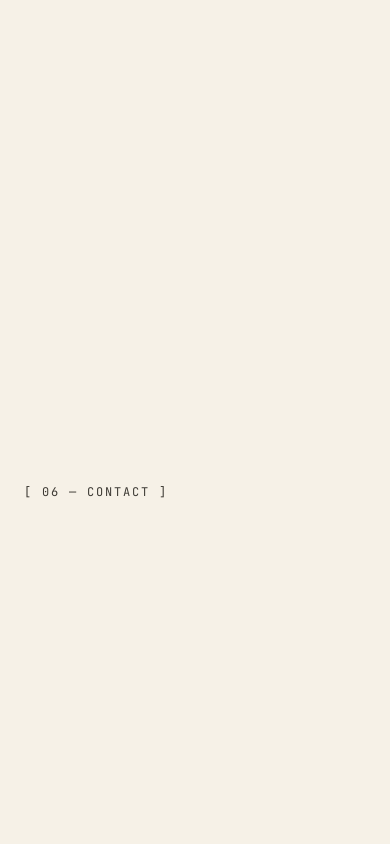
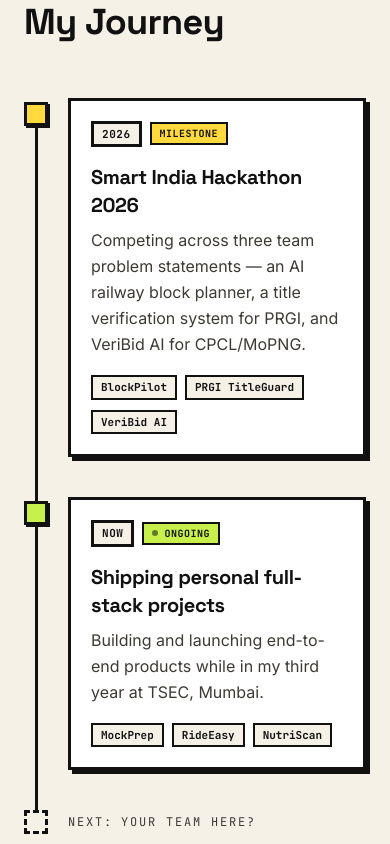
Before and after one commit to JaiKukreja-7/portfolio, a Next.js app: page / in a window 390 px wide. Shown: the part 7480-8324 px from the top of the page. Built offline with nearby package versions, Linux system fonts and the light colour scheme.

Commit message:
feat: add Journey timeline in place of Experience
Chronological timeline (SIH 2026 milestone, ongoing personal projects,
open-ended next stop linking to Contact). Nav link renamed to Journey.

```diff
--- a/src/app/page.tsx
+++ b/src/app/page.tsx
@@ -1,6 +1,7 @@
 import { About } from "@/components/about";
 import { Expertise } from "@/components/expertise";
 import { Hero } from "@/components/hero";
+import { Journey } from "@/components/journey";
 import { Projects } from "@/components/projects";
 
 export default function Home() {
@@ -11,12 +12,9 @@ export default function Home() {
       <About />
       <Expertise />
       <Projects />
+      <Journey />
 
-      {/* Temporary anchors so the nav / hero CTAs have targets.
-          Replaced by real sections in later build steps. */}
-      <section id="experience" className="min-h-[60vh] px-6 py-24">
-        <span className="section-label">[ 04 — EXPERIENCE ]</span>
-      </section>
+      {/* Temporary anchor so the nav / hero CTAs have a target. Replaced in step 7. */}
       <section id="contact" className="min-h-[60vh] px-6 py-24">
         <span className="section-label">[ 06 — CONTACT ]</span>
       </section>
--- /dev/null
+++ b/src/components/journey.tsx
@@ -0,0 +1,116 @@
+import { journey, type JourneyEntry } from "@/lib/journey";
+import { Reveal } from "@/components/reveal";
+import { SectionHeading } from "@/components/section-heading";
+
+function Node({ entry }: { entry: JourneyEntry }) {
+  const ongoing = entry.status === "ongoing";
+  return (
+    <span
+      className={`brutal-border relative z-10 flex size-6 items-center justify-center shadow-brutal-sm ${entry.accent}`}
+    >
+      {ongoing && (
+        <span className="absolute inline-flex size-full animate-ping bg-lime opacity-60 motion-reduce:animate-none" />
+      )}
+    </span>
+  );
+}
+
+function Entry({ entry }: { entry: JourneyEntry }) {
+  return (
+    <div className="relative grid grid-cols-[1.5rem_1fr] gap-x-5 sm:grid-cols-[5rem_1.5rem_1fr]">
+      {/* Timeframe — left column on sm+, inline chip below */}
+      <span className="section-label hidden pt-1.5 text-right sm:block">{entry.time}</span>
+
+      <div className="flex justify-center pt-1">
+        <Node entry={entry} />
+      </div>
+
+      <div className="brutal-card flex flex-col gap-4 p-5 sm:p-6">
+        <div className="flex flex-wrap items-center gap-2">
+          <span className="brutal-border bg-paper px-2 py-0.5 font-mono text-[11px] font-bold uppercase tracking-wider sm:hidden">
+            {entry.time}
+          </span>
+          <span
+            className={`inline-flex items-center gap-1.5 border-2 border-ink px-2 py-0.5 font-mono text-[10px] font-bold uppercase tracking-wider ${
+              entry.status === "ongoing" ? "bg-lime" : "bg-yellow"
+            }`}
+          >
+            {entry.status === "ongoing" && (
+              <span className="size-1.5 animate-pulse rounded-full bg-ink motion-reduce:animate-none" />
+            )}
+            {entry.status === "ongoing" ? "Ongoing" : "Milestone"}
+          </span>
+        </div>
+
+        <div className="flex flex-col gap-2">
+          <h3 className="font-display text-xl font-bold sm:text-2xl">{entry.title}</h3>
+          <p className="leading-relaxed text-ink-2">{entry.description}</p>
+        </div>
+
+        {entry.projects && (
+          <ul className="flex flex-wrap gap-2">
+            {entry.projects.map((p) => (
+              <li key={p}>
+                <a
+                  href="#projects"
+                  className="inline-block border-2 border-ink bg-paper px-2 py-0.5 font-mono text-[11px] font-bold transition-colors hover:bg-yellow"
+                >
+                  {p}
+                </a>
+              </li>
+            ))}
+          </ul>
+        )}
+      </div>
+    </div>
+  );
+}
+
+export function Journey() {
+  return (
+    <section id="journey" className="px-6 py-24 sm:py-32">
+      <div className="mx-auto flex max-w-5xl flex-col gap-14">
+        <Reveal>
+          <SectionHeading number="04" label="Journey" title="My Journey" />
+        </Reveal>
+
+        <div className="relative mx-auto w-full max-w-3xl">
+          {/* Vertical rail: sits behind the nodes (centre of the 1.5rem node column) */}
+          <div
+            aria-hidden
+            className="absolute bottom-6 top-2 left-[calc(0.75rem-1.5px)] w-[3px] bg-ink sm:left-[calc(5rem+1.25rem+0.75rem-1.5px)]"
+          />
+
+          <ol className="flex flex-col gap-10">
+            {journey.map((entry, i) => (
+              <li key={entry.title}>
+                <Reveal delay={i * 0.1}>
+                  <Entry entry={entry} />
+                </Reveal>
+              </li>
+            ))}
+
+            {/* Open-ended next stop */}
+            <li>
+              <Reveal delay={journey.length * 0.1}>
+                <div className="grid grid-cols-[1.5rem_1fr] items-center gap-x-5 sm:grid-cols-[5rem_1.5rem_1fr]">
+                  <span className="section-label hidden text-right sm:block">Next</span>
+                  <div className="flex justify-center">
+                    <span className="relative z-10 size-6 border-[3px] border-dashed border-ink bg-paper" />
+                  </div>
+                  <a
+                    href="#contact"
+                    className="section-label group inline-flex items-center gap-2 text-ink-2 hover:text-ink"
+                  >
+                    <span className="sm:hidden">Next:</span> your team here?
+                    <span className="inline-block h-[1em] w-[0.55em] animate-blink bg-ink-2 motion-reduce:animate-none group-hover:bg-ink" />
+                  </a>
+                </div>
+              </Reveal>
+            </li>
+          </ol>
+        </div>
+      </div>
+    </section>
+  );
+}
--- /dev/null
+++ b/src/lib/journey.ts
@@ -0,0 +1,31 @@
+// Entries for the [ 04 — JOURNEY ] timeline, oldest first. Keep these short.
+export type JourneyEntry = {
+  time: string;
+  title: string;
+  description: string;
+  /** Related project names, rendered as chips linking to #projects. */
+  projects?: readonly string[];
+  status?: "milestone" | "ongoing";
+  accent: string; // bg-* token for the timeline node
+};
+
+export const journey: readonly JourneyEntry[] = [
+  {
+    time: "2026",
+    title: "Smart India Hackathon 2026",
+    description:
+      "Competing across three team problem statements — an AI railway block planner, a title verification system for PRGI, and VeriBid AI for CPCL/MoPNG.",
+    projects: ["BlockPilot", "PRGI TitleGuard", "VeriBid AI"],
+    status: "milestone",
+    accent: "bg-yellow",
+  },
+  {
+    time: "Now",
+    title: "Shipping personal full-stack projects",
+    description:
+      "Building and launching end-to-end products while in my third year at TSEC, Mumbai.",
+    projects: ["MockPrep", "RideEasy", "NutriScan"],
+    status: "ongoing",
+    accent: "bg-lime",
+  },
+];
--- a/src/lib/site.ts
+++ b/src/lib/site.ts
@@ -28,7 +28,7 @@ export const navLinks = [
   { id: "about", label: "About" },
   { id: "expertise", label: "Expertise" },
   { id: "projects", label: "Projects" },
-  { id: "experience", label: "Experience" },
+  { id: "journey", label: "Journey" },
   { id: "contact", label: "Contact" },
 ] as const;
 
```
